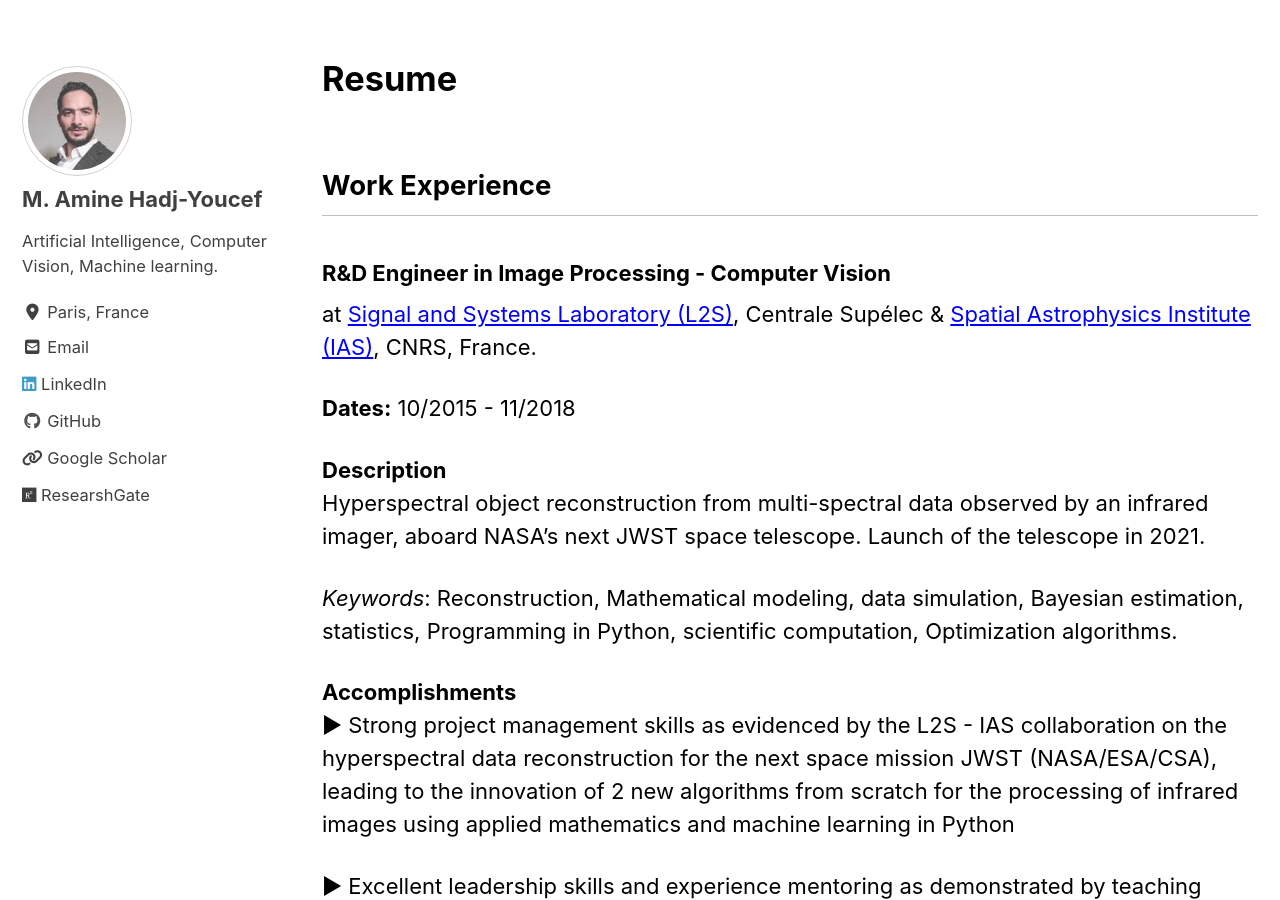
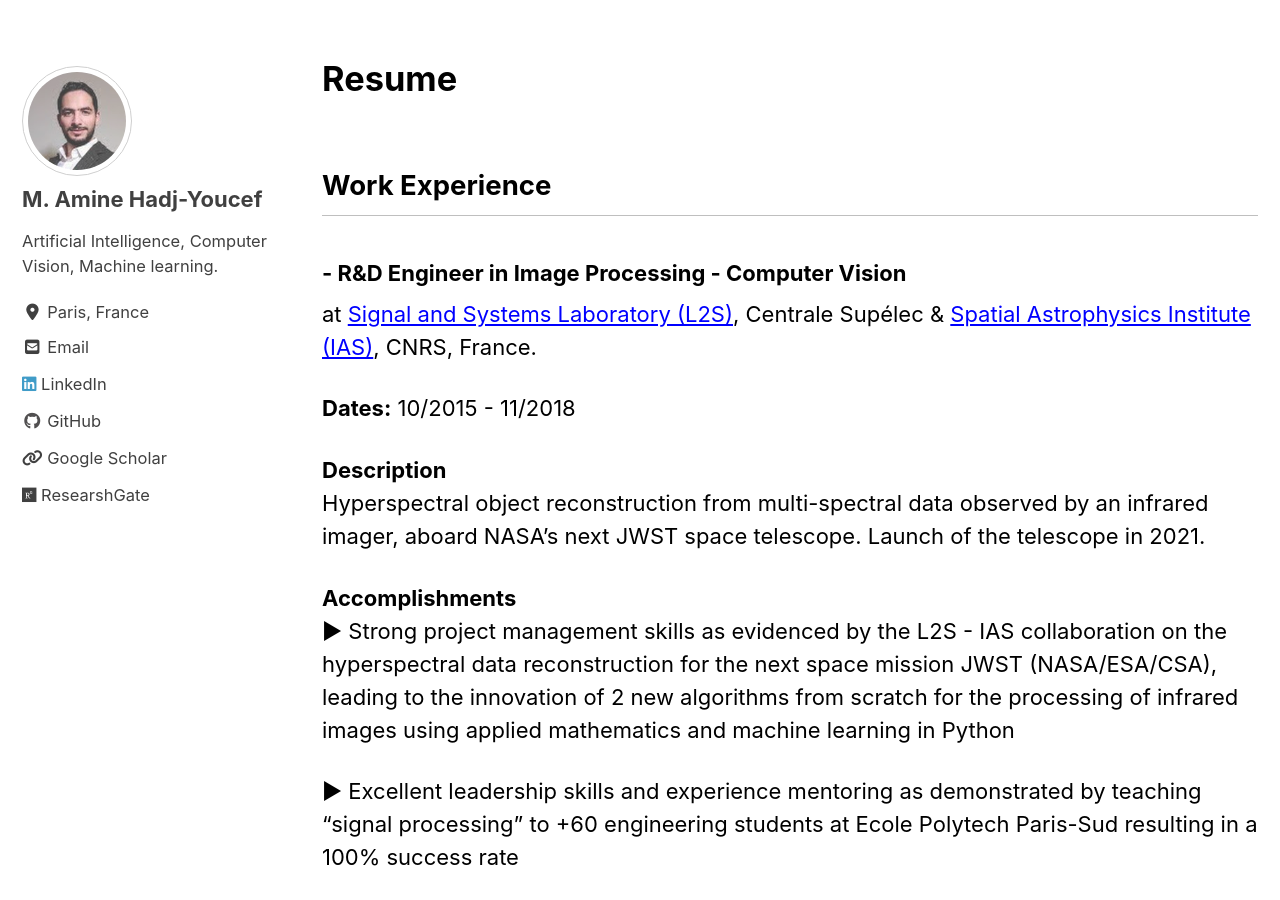
Before and after one commit to amineHY/amine-hadjyoucef.github.io, a Jekyll site: the page built from _pages/resume.md, in a window 1280 px wide and 900 px high, scrolled down 594 px. Built offline with Jekyll 4.4.1, drawn with Linux system fonts in a browser that asks for light colours; cached includes are drawn as plain includes; nearby versions of some CDN libraries; some of the changed text lies outside the part shown.

Commit message:
improve structure

```diff
--- a/_pages/resume.md
+++ b/_pages/resume.md
@@ -19,15 +19,13 @@
 #####################################################################
  -->
 
-### R&D Engineer in Image Processing - Computer Vision
+### - R&D Engineer in Image Processing - Computer Vision
   at [Signal and Systems Laboratory (L2S)](http://www.l2s.centralesupelec.fr/), Centrale Supélec &  [Spatial Astrophysics Institute (IAS)](http://www.ias.u-psud.fr/), CNRS, France.
 
 **Dates:** 10/2015 - 11/2018
 
 **Description**
 Hyperspectral object reconstruction from multi-spectral data observed by an infrared imager, aboard NASA's next JWST space telescope. Launch of the telescope in 2021.
-
-*Keywords*:  Reconstruction,  Mathematical modeling, data simulation, Bayesian estimation, statistics, Programming in Python, scientific computation, Optimization algorithms.
 
 **Accomplishments**
   ► Strong project management skills as evidenced by the L2S - IAS collaboration on the hyperspectral data reconstruction for the next space mission JWST (NASA/ESA/CSA), leading to the innovation of 2 new algorithms from scratch for the processing of infrared images using applied mathematics and machine learning in Python
@@ -54,7 +52,7 @@
 
 <br/><br/>
 
-### Teaching Assistant in Signal Processing
+### - Teaching Assistant in Signal Processing
 at [Ecole Polytech Paris-Sud](http://www.polytech.u-psud.fr/fr/formations/electronique-et-systemes-robotises.html), University of Paris-Sud, France.
 
 **Dates:** 2016-2018
@@ -73,7 +71,7 @@
 
 <br/><br/>
 
-### Image Processing Engineer - Computer Vision
+### - Image Processing Engineer - Computer Vision
 at [Synchromedia Laboratory](http://www.synchromedia.ca/), Montreal, Quebec, Canada
 
 **Dates:** 02/2015-08/2015
@@ -93,7 +91,7 @@
   ► MATLAB
 
 
-### Signal and Image Processing Engineer
+### - Signal and Image Processing Engineer
 at the [Mathematical Institue of Bordeaux](https://www.math.u-bordeaux.fr/imb/spip.php), France.
 
 **Dates:** 02/2014 - 07/2014
@@ -112,7 +110,7 @@
 
 
 
-###  Machine Learning engineer | R&D
+### - Machine Learning engineer | R&D
 at Biomedical laboratory, USTHB. Algeria.
 
 **Dates:** 02/2012 - 02/2013
@@ -144,7 +142,7 @@
 
 ## Education
 
-### University of Paris-Saclay
+### - University of Paris-Saclay
 Doctor of Philosophy (PhD), Signal and Image Processing.
 **Dates:** 2015 - 2018
 
@@ -160,7 +158,7 @@
    -->
 
 
-### University of Bordeaux
+### - University of Bordeaux
 Master's degree, Signal and Image Processing.
 **Dates:** 2013 - 2015
 
@@ -174,7 +172,7 @@
  -->
 
 
-### Polytechnical school of Algiers.
+### - Polytechnical school of Algiers.
 Engineer degree, Electrical engineering.
 **Dates:** 2007 - 2012
 
```
Also changed, not shown: other parts of _pages/resume.md (+0 -1 lines).
